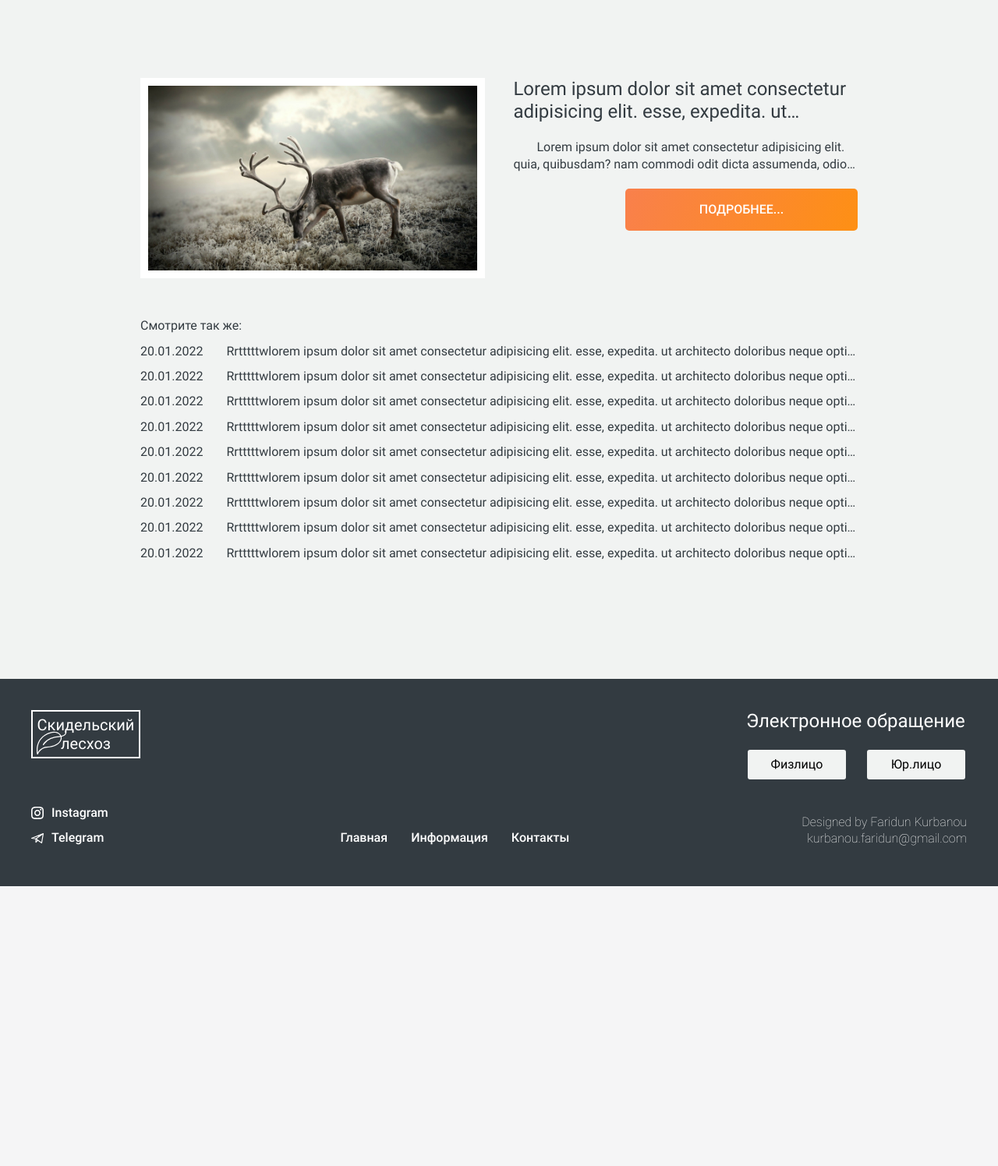
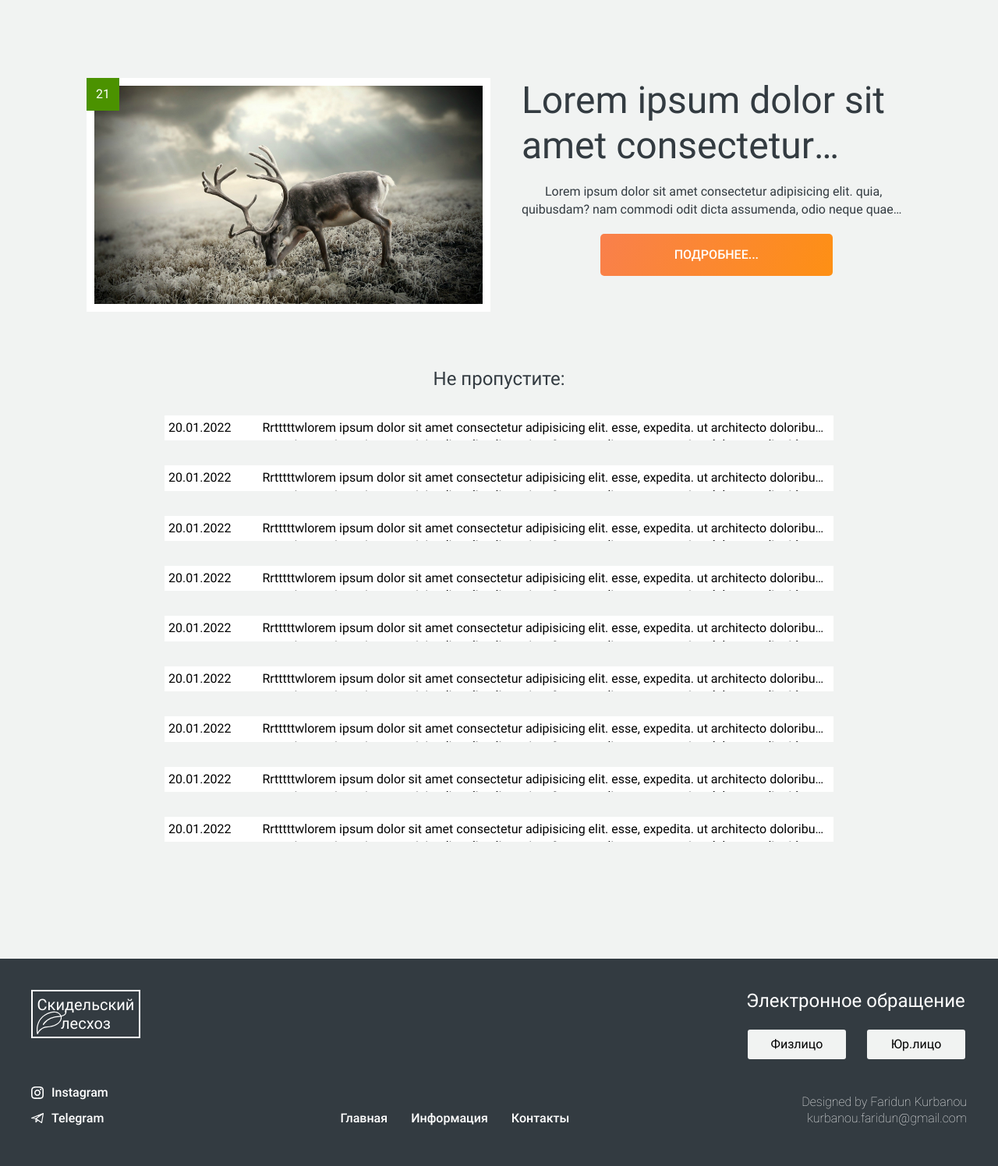
Before and after one commit to Kurbanou/skidles, a PHP site: page /pages/blog/blog.html in a window 1280 px wide. Shown: the part 50-1546 px from the top of the page at 78% size. Before the commit the page ends 1187 px from the top, so only its background shows below. Run offline with PHP 8.4, Linux system fonts and the light colour scheme.

Commit message:
feat:blog add

```diff
--- a/assets/css/blog.css
+++ b/assets/css/blog.css
@@ -1,41 +1,58 @@
-/* blog */
+/* blog_post */
 
-.blog {
-    padding: 150px;
+.blog_post {
+    padding: 150px 0;
 }
 
 @media (max-width:640px) {
-    .blog {
+    .blog_post {
         padding-top: 80px;
     }
 }
 
-.inner_blog{
+.inner_blog_post{
     display: flex;
     flex-direction: column;
-    gap: 10px;
+    gap: 32px;
+}
+
+.inner_blog_post .subtitle {
+    text-align: center;
 }
 
 .last-news__inner{
     display: flex;
     flex-wrap: wrap;
-    justify-content: space-between;
-    gap: 10px;
+    justify-content: center;
+    gap: 40px;
     margin-bottom: 40px;
 }
 
 .last-news__img{
-    width: 48%;
+    position: relative;
 }
 
 .last-news__img img{
     width: 100%;
+    max-height: 300px;
     padding: 10px;
     background-color: white;
 }
 
+.last-news__date {
+    position: absolute;
+    top: 0;
+    background-color: var(--Green);
+    width: 42px;
+    height: 42px;
+    color: white;
+    display: flex;
+    align-items: center;
+    justify-content: center;
+}
+
 .last-news__content {
-    width: 48%;
+    max-width: 500px;
     display: flex;
     flex-direction: column;
     gap: 20px;
@@ -57,25 +74,31 @@
 }
 
 .last-news__button {
-    margin-left: auto;
+    margin: 0 auto;
 }
 
 .arhiv__news {
     display: flex;
+    max-width: 858px;
+    margin: 0 auto;
+}
+
+.date_post {
+    background-color: #fff;
+    padding: 5px;
+    color: black
+
+
 }
 
 .arhiv__news .title_post{
+    background-color: #fff;
     -webkit-line-clamp: 1;
-}
-
-@media (max-width:640px) {
-
-    .last-news__img,
-    .last-news__content {
-        width: 100%;
-    }
+    padding: 5px;
+    color: black;
 }
 
 
 
-/* /blog */
+
+/* /blog_post */
--- a/assets/css/main_page.css
+++ b/assets/css/main_page.css
@@ -33,6 +33,8 @@
 
 .intro__inner li {
     list-style: none;
+    display: flex;
+    gap: 10px;
 }
 
 .intro__inner_item {
@@ -173,6 +175,10 @@
     gap: 10px;
 }
 
+.baza__otdyha-item:first-child{
+    margin-bottom: 20px;
+}
+
 @media (max-width:440px) {
     .intro {
         background: linear-gradient( rgba(253, 253, 255, 0.52) , rgba(253, 253, 255, 0.52)),linear-gradient( rgba(253, 193, 170, .8) , rgba(254, 205, 153, .8)), url(../../assets/img/jpg/intro/1.jpg) center center no-repeat !important;
@@ -194,6 +200,11 @@
     min-height: 100vh;
     display: flex;
     align-items: center;
+}
+
+.product p {
+    text-align: center;
+    margin-top: 10px;
 }
 
 .product h2{
--- a/assets/css/style.css
+++ b/assets/css/style.css
@@ -17,7 +17,7 @@
     --Gray_smoky: #ABABAB;
     --Light_gray: #F1F3F2;
     --Yellow: #FFEE2E;
-    --Rad: #D31414;
+    --Red: #D31414;
     --Green:#4B9200;
     --burger-color:#333B41;
     --links-menu: #FDFDFF;
@@ -59,6 +59,7 @@ body {
     border: none;
     cursor: pointer;
     transition: all .1s linear;
+    user-select: none;
 }
 
 .button:hover {
@@ -122,7 +123,8 @@ a {
 }
 
 .active,
-a p:hover {
+a p:hover,
+a span:hover {
     color: var(--activelink) ;
 }
 
@@ -133,7 +135,8 @@ a:active *{
 
 
 
-a p::before {
+a p::before,
+a span::before {
     content: '';
     height: 2px;
     background-color: var(--activelink);
@@ -145,7 +148,8 @@ a p::before {
     transition: all .3s linear;
 }
 
-a:hover p:before {
+a:hover p:before,
+a:hover span:before {
     width: 100%;
 }
 
--- a/pages/blog/blog.html
+++ b/pages/blog/blog.html
@@ -24,21 +24,24 @@
         </div>
     </header>
     <main>
-        <section class="blog">
+        <section class="blog_post">
             <div class="wrapper">
-                <div class="inner_blog">
+                <div class="inner_blog_post">
 
                     <div class="last-news__inner">
+
                         <div class="last-news__img">
                             <img src="../../assets/img/jpg/intro/1.jpg" alt="news">
+                            <div class="last-news__date">21</div>
                         </div>
+
 
                         <div class="last-news__content">
 
                             <div class="title_post">
-                                <p class="subtitle">
+                                <h2 >
                                     Lorem ipsum dolor sit amet consectetur adipisicing elit. Esse, expedita. Ut architecto doloribus neque optio possimus itaque, reiciendis odio alias minus? Commodi eos praesentium laborum aliquid officiis unde ea! Totam.
-                                </p>
+                                </h2>
                             </div>
 
                             <div class="text_post">
@@ -54,7 +57,7 @@
                         </div>
                     </div>
 
-                    <p >Смотрите так же:</p>
+                    <p class="subtitle">Не пропустите:</p>
 
                     <div class="arhiv__news">
                         <div class="date_post">20.01.2022</div>
@@ -164,13 +167,11 @@
                             </a>
                         </div>
                     </div>
-
-
-
-
                 </div>
             </div>
+
         </section>
+
 
     </main>
     <footer>
```
Also changed, not shown: pages/home/index.html (+14 -1 lines), 1 other file.
